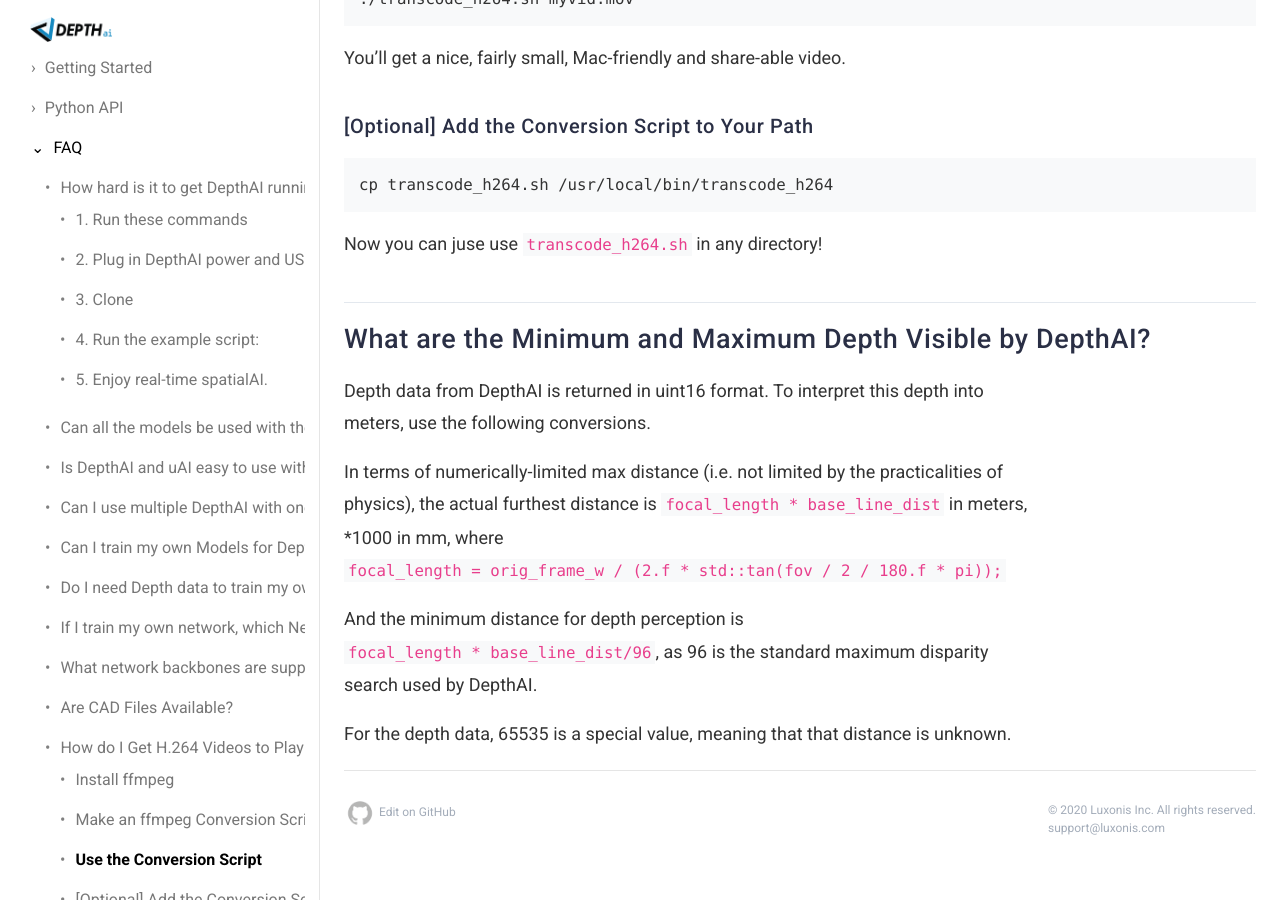
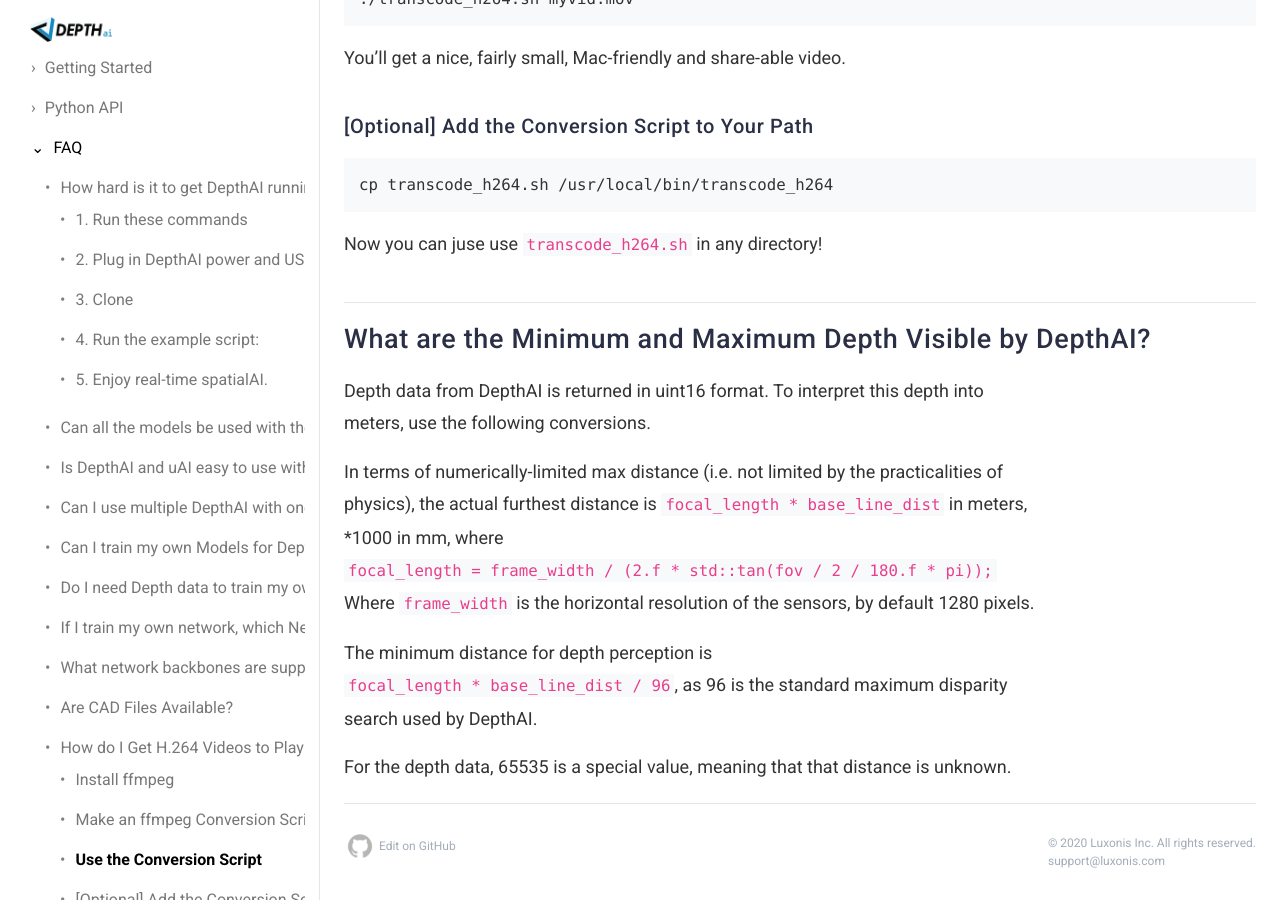
Before and after one commit to luxonis/depthai-docs-website, a Jekyll site: the page built from FAQ.md, in a window 1280 px wide and 900 px high, scrolled down 4945 px. Built offline with Jekyll 4.4.1, drawn with Linux system fonts in a browser that asks for light colours; nearby versions of some CDN libraries.

Commit message:
Update FAQ.md

```diff
--- a/FAQ.md
+++ b/FAQ.md
@@ -148,8 +148,9 @@ Now you can juse use `transcode_h264.sh` in any directory!
 Depth data from DepthAI is returned in uint16 format.  To interpret this depth into meters, use the following conversions.
 
 In terms of numerically-limited max distance (i.e. not limited by the practicalities of physics), the actual furthest distance is
-`focal_length * base_line_dist` in meters, *1000 in mm, where `focal_length = orig_frame_w / (2.f * std::tan(fov / 2 / 180.f * pi));`
+`focal_length * base_line_dist` in meters, *1000 in mm, where `focal_length = frame_width / (2.f * std::tan(fov / 2 / 180.f * pi));`
+Where `frame_width` is the horizontal resolution of the sensors, by default 1280 pixels.
 
-And the minimum distance for depth perception is `focal_length * base_line_dist/96`, as 96 is the standard maximum disparity search used by DepthAI.
+The minimum distance for depth perception is `focal_length * base_line_dist / 96`, as 96 is the standard maximum disparity search used by DepthAI.
 
 For the depth data, 65535 is a special value, meaning that that distance is unknown.
```
